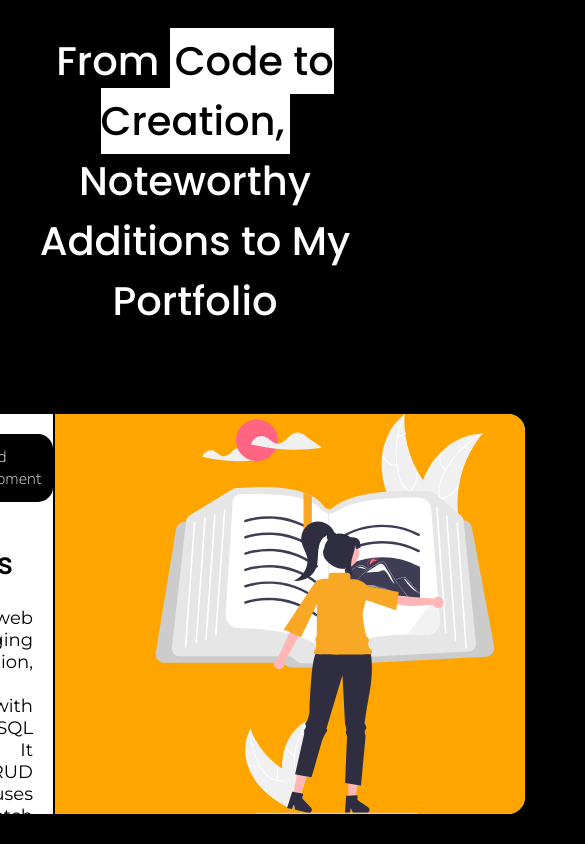
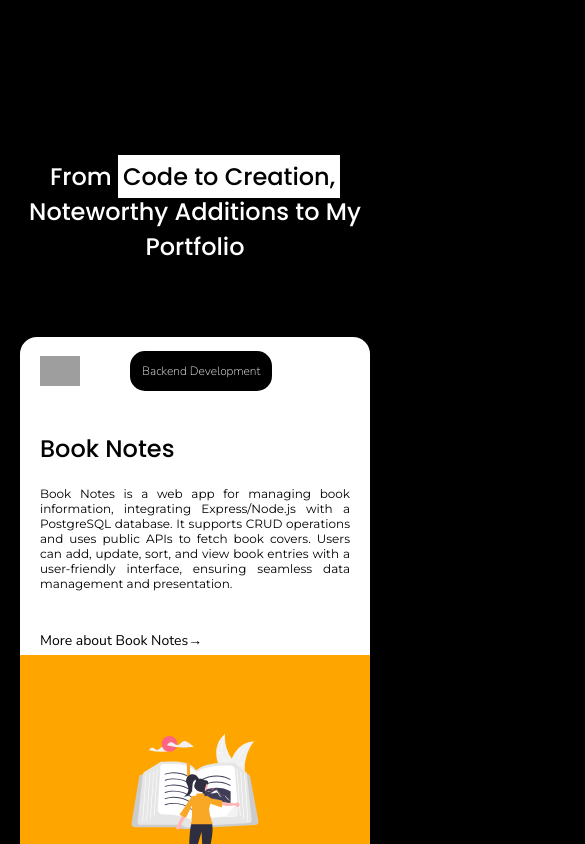
Before and after one commit to Adesh-111/Adesh.dev, a React (Vite) app: page / in a window 390 px wide. Shown: the part 5080-5924 px from the top of the page, 585 px wide, since content can reach past the window. Built offline with nearby package versions, Linux system fonts and the light colour scheme; grey boxes are pictures that could not be loaded.

Commit message:
Completion of project section

```diff
--- a/src/components/Hero/Hero.jsx
+++ b/src/components/Hero/Hero.jsx
@@ -25,8 +25,8 @@ function Hero() {
                   loop={80}
                   cursor
                   cursorStyle="|"
-                  typeSpeed={90}
-                  deleteSpeed={80}
+                  typeSpeed={100}
+                  deleteSpeed={50}
                   delaySpeed={1500}
                 />
               </div>
--- a/src/components/Projects/Project.css
+++ b/src/components/Projects/Project.css
@@ -15,6 +15,7 @@
   align-items: center;
   justify-content: center;
   height: 100vh;
+  margin-bottom: 20px;
 }
 
 .project {
@@ -26,13 +27,12 @@
   display: flex;
   justify-content: center;
   /* align-items: center; */
-  /* gap: 10px; */
   background-color: white;
   width: 80%;
   height: 400px;
   margin: 10px;
-  /* margin-left: 150px; */
-  /* margin-right: 30px; */
+  margin-left: 30px;
+  margin-right: 30px;
   margin-bottom: 50px;
   border: 3px solid black;
   border-radius: 20px;
@@ -52,8 +52,8 @@
 }
 
 .project-image img {
-  width: 500px;
-  height: 400px;
+  width: 300px;
+  height: 300px;
   padding: 20px;
   background-color: orange;
   overflow: hidden;
@@ -66,6 +66,8 @@
   flex-shrink: 0;
   background-color: orange;
   overflow: hidden;
+  width: 500px;
+  height: 400px;
 }
 
 .project-domain p {
@@ -123,6 +125,7 @@
   margin-top: 40px;
   font-family: "Nunito sans";
   font-size: 14px;
+  padding-bottom: 5px;
 }
 
 .project-container:hover {
@@ -147,7 +150,7 @@
   border: none;
   cursor: pointer;
   box-shadow: 5px 5px 0px 0px grey;
-  margin-bottom: 10px;
+  margin-bottom: 30px;
   transition: 0.3s ease-in;
 }
 
@@ -163,7 +166,7 @@
   box-shadow: 5px 5px 0px 0px white;
 }
 
-@media screen and (min-width: 1200px) {
+@media screen and (max-width: 1280px) {
   .description {
     font-size: 15px;
   }
@@ -174,9 +177,13 @@
   }
 }
 
-@media screen and (min-width: 900px) {
+@media screen and (max-width: 1160px) {
   .description {
     font-size: 14px;
+  }
+
+  .project-container h3 {
+    font-size: 1.5rem;
   }
 
   .project-image img {
@@ -184,17 +191,63 @@
     height: 200px;
   }
 
+  .project-image {
+    width: 400px;
+    height: auto;
+  }
+
   .project-container .project-domain p {
     font-size: 12px;
   }
 }
 
-@media screen and (min-width: 800px) {
+@media screen and (max-width: 908px) {
   .project-container {
-    flex-direction: column-reverse;
+    flex-direction: column;
+    z-index: 999;
+    width: 90%;
+    height: 600px;
+  }
+
+  .project-image {
+    width: 99.99%;
+    height: 307px;
+    overflow: hidden;
   }
 
   .project-image img {
-    width: 200px;
+    /* width: 300px; */
+    height: 150px;
+    overflow: hidden;
+  }
+
+  .project-description {
+    border: none;
+  }
+
+  .two-projects-container {
+    margin-top: 600px;
   }
 }
+
+@media screen and (max-width: 600px) {
+  .description {
+    font-size: 12px;
+  }
+  .project-description{
+    margin-left: 20px;
+  }
+
+  .two-projects-container h2{
+    font-size: 1.5rem;
+  }
+
+  .project-container{
+    width: 350px;
+    margin: 0;
+    margin-bottom: 20px;
+  }
+  .project-domain{
+    margin-top: 20px;
+  }
+}
```
